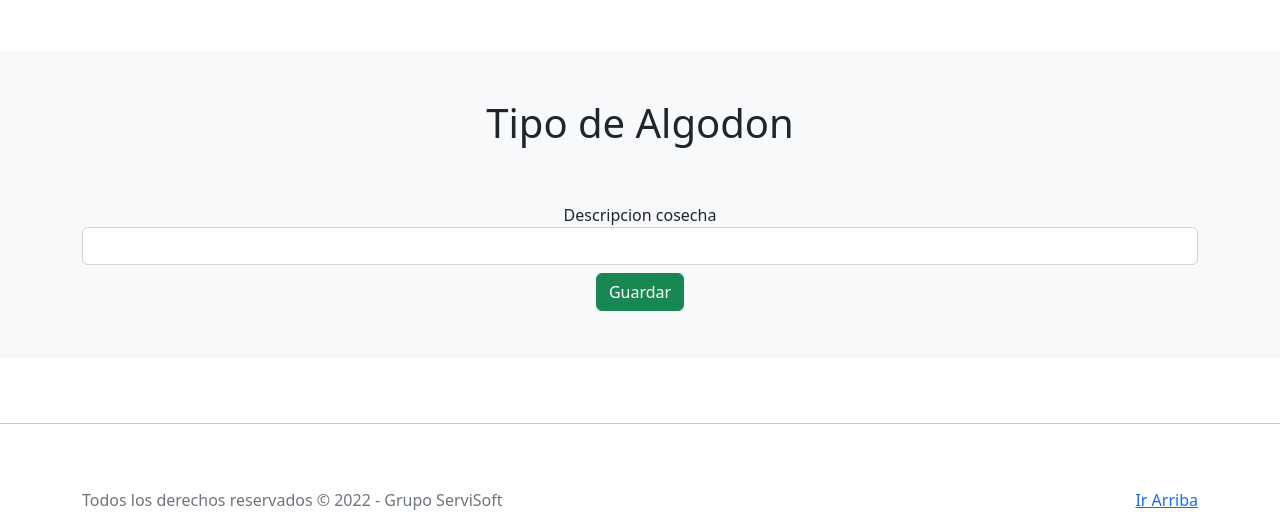
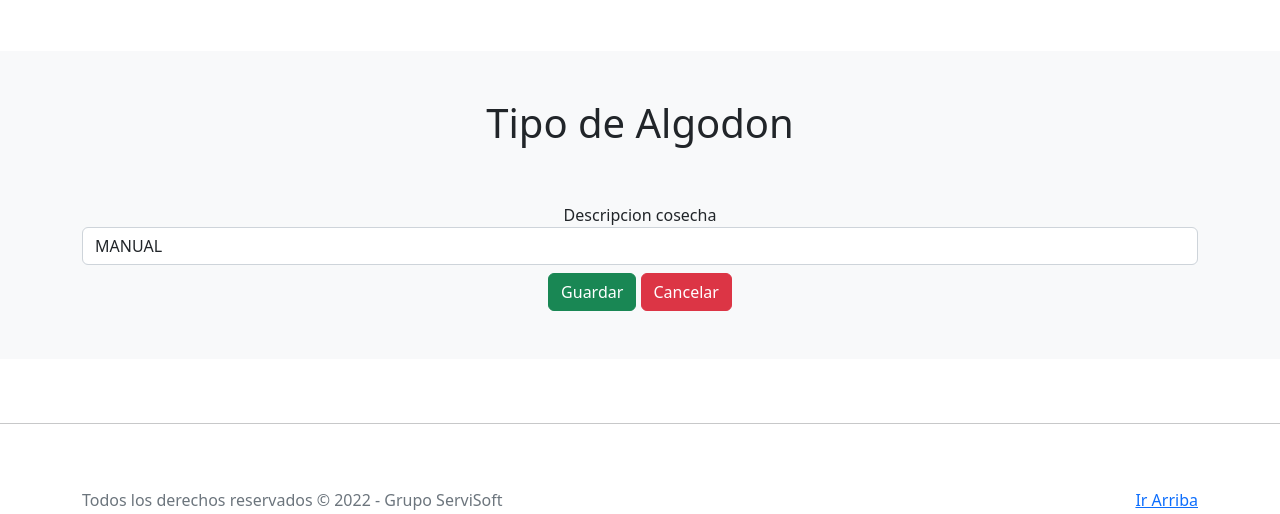
Before and after one commit to Rataricc/Desmontadora-de-Algodon, a Django app: page /Tipo_alg/Tipo_alg/ in a window 1280 px wide. Shown: the part 1161-1675 px from the top of the page. Run offline with Django 4.2, Linux system fonts and the light colour scheme; the visitor is signed in with stand-in values (Sample User, id 1); some libraries are stand-ins or nearby versions.

Commit message:
Modifique los templates de todas las apps.

```diff
--- a/src/apps/tipo_alg/forms.py
+++ b/src/apps/tipo_alg/forms.py
@@ -1,8 +1,14 @@
 from django     import forms
 from .models    import Tipo_Alg
 
+VARIEDAD_COSECHA = (
+    ("MANUAL", "MANUAL"),
+    ("STRIPER", "STRIPER"),
+    ("USILLO", "USILLO")
+)
+
 class Tipo_AlgForm(forms.ModelForm):
-    descripcion_cosecha = forms.CharField(widget=forms.TextInput(attrs={'class':'form-control'}))
+    descripcion_cosecha = forms.CharField(widget=forms.Select(choices=VARIEDAD_COSECHA, attrs={'class':'form-control'}))
 
     class Meta:
         model = Tipo_Alg
--- a/src/templates/balanza/balanza.html
+++ b/src/templates/balanza/balanza.html
@@ -21,6 +21,7 @@
                                 {% include "includes/_forms_errors.html" with formulario=form %}
                                 {% include "includes/_forms.html"  with formulario=form %} <!--Despues agregar los estilos a los forms-->
                                     <button type="submit" class="btn btn-success">Guardar</button>
+                                    <a class="btn btn-danger" href="{% url 'balanza:tablabalanza' %}">Cancelar</a>
                             </center>
                         </form>
                     </div>
--- a/src/templates/camion/camion.html
+++ b/src/templates/camion/camion.html
@@ -20,6 +20,7 @@
                                 {% include "includes/_forms_errors.html" with formulario=form %}
                                 {% include "includes/_forms.html"  with formulario=form %}
                                     <button type="submit" class="btn btn-success">Guardar</button>
+                                    <a class="btn btn-danger" href="{% url 'chofer_camion:tablacamion' %}">Cancelar</a>
                             </center>
                         </form>
                     </div>
--- a/src/templates/chofer/chofer.html
+++ b/src/templates/chofer/chofer.html
@@ -20,6 +20,7 @@
                                 {% include "includes/_forms_errors.html" with formulario=form %}
                                 {% include "includes/_forms.html"  with formulario=form %}
                                     <button type="submit" class="btn btn-success">Guardar</button>
+                                    <a class="btn btn-danger" href="{% url 'chofer_camion:tablachofer' %}">Cancelar</a>
                             </center>
                         </form>
                     </div>
--- a/src/templates/establecimiento/establecimiento.html
+++ b/src/templates/establecimiento/establecimiento.html
@@ -20,6 +20,7 @@
                                 {% include "includes/_forms_errors.html" with formulario=form %}
                                 {% include "includes/_forms.html"  with formulario=form %}
                                     <button type="submit" class="btn btn-success">Guardar</button>
+                                    <a class="btn btn-danger" href="{% url 'establecimiento:tablaestablecimiento' %}">Cancelar</a>
                             </center>
                         </form>
                     </div>
--- a/src/templates/lotes/lotes.html
+++ b/src/templates/lotes/lotes.html
@@ -20,6 +20,7 @@
                                 {% include "includes/_forms_errors.html" with formulario=form %}
                                 {% include "includes/_forms.html"  with formulario=form %}
                                     <button type="submit" class="btn btn-success">Guardar</button>
+                                    <a class="btn btn-danger" href="{% url 'lotes:tablalotes' %}">Cancelar</a>
                             </center>
                         </form>
                     </div>
--- a/src/templates/padron/padron.html
+++ b/src/templates/padron/padron.html
@@ -20,6 +20,7 @@
                                 {% include "includes/_forms_errors.html" with formulario=form %}
                                 {% include "includes/_forms.html"  with formulario=form %}
                                     <button type="submit" class="btn btn-success">Guardar</button>
+                                    <a class="btn btn-danger" href="{% url 'padron:tablapadron' %}">Cancelar</a>
                             </center>
                         </form>
                     </div>
--- a/src/templates/tipo_alg/tipo_alg.html
+++ b/src/templates/tipo_alg/tipo_alg.html
@@ -20,6 +20,7 @@
                                 {% include "includes/_forms_errors.html" with formulario=form %}
                                 {% include "includes/_forms.html"  with formulario=form %}
                                     <button type="submit" class="btn btn-success">Guardar</button>
+                                    <a class="btn btn-danger" href="{% url 'tipo_alg:tablatipoalgodon' %}">Cancelar</a>
                             </center>
                         </form>
                     </div>
--- a/src/templates/variedad/variedad.html
+++ b/src/templates/variedad/variedad.html
@@ -20,6 +20,7 @@
                                 {% include "includes/_forms_errors.html" with formulario=form %}
                                 {% include "includes/_forms.html"  with formulario=form %}
                                     <button type="submit" class="btn btn-success">Guardar</button>
+                                    <a class="btn btn-danger" href="{% url 'variedad:tablavariedad' %}">Cancelar</a>
                             </center>
                         </form>
                     </div>
```
Also changed, not shown: src/templates/base/index.html (+6 -4 lines).
